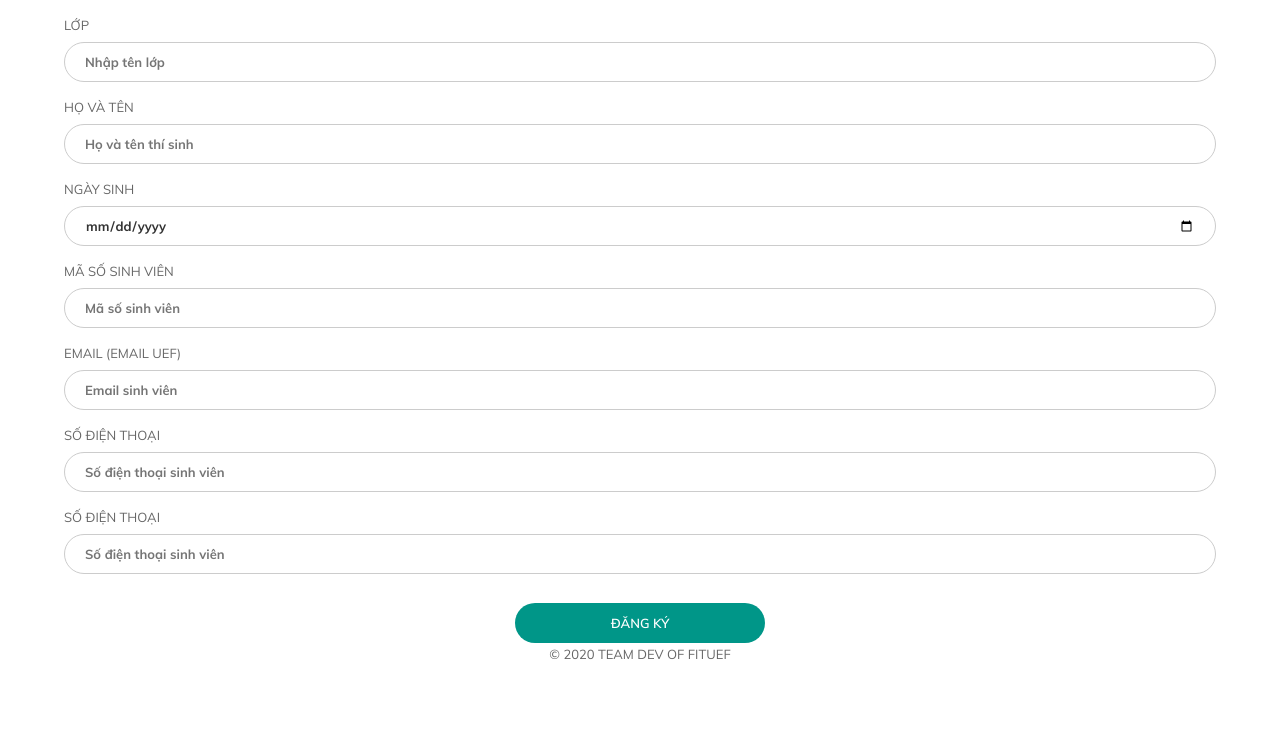
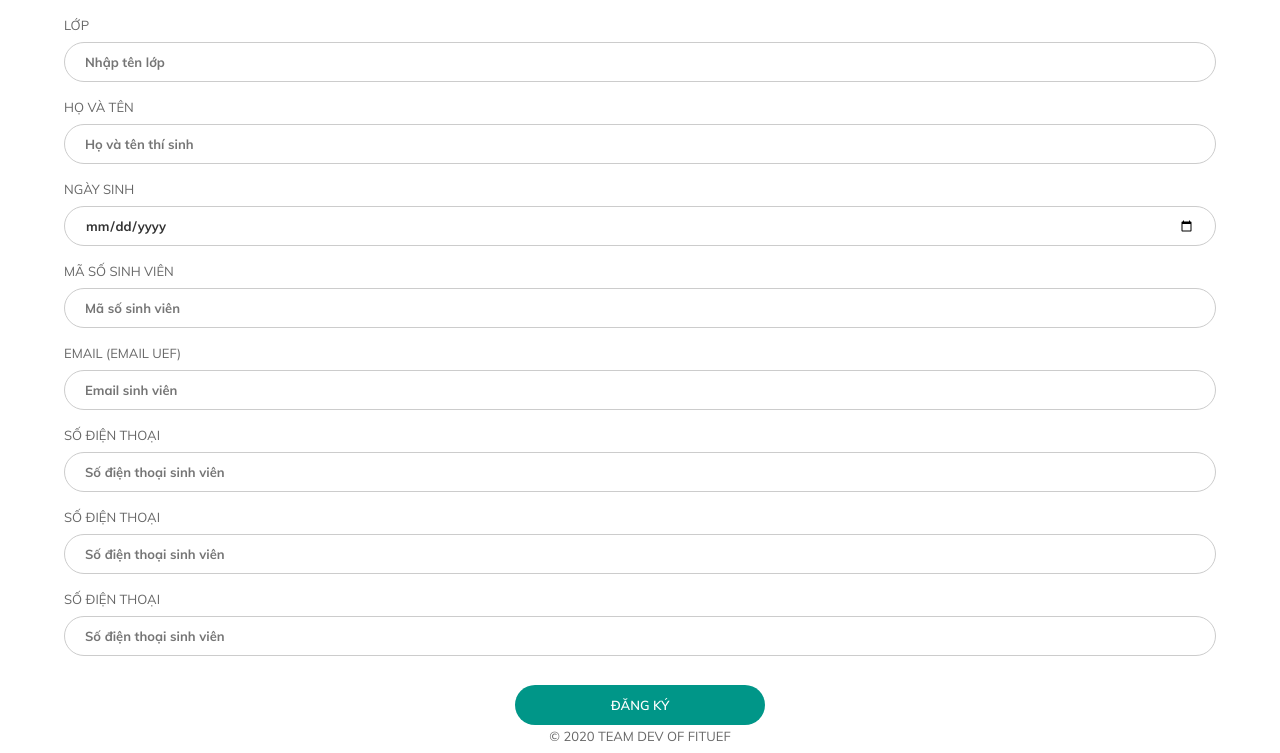
Before and after one commit to fituef/e-commerce-career-orientation, a plain HTML site: page index.html in a window 1280 px wide. Shown: the part 489-1242 px from the top of the page. Before the commit the page ends 1160 px from the top, so only its background shows below. Drawn offline with Linux system fonts and the light colour scheme.

Commit message:
Update
Update

```diff
--- a/index.html
+++ b/index.html
@@ -217,6 +217,10 @@
                     <label for="txtPhone">SỐ ĐIỆN THOẠI</label>
                     <input id="inPhone" type="text" maxlength="10" name="txtPhone[]" placeholder="Số điện thoại sinh viên" class="form-control" required>
                 </div>
+                 <div class="form-wrapper">
+                    <label for="txtPhone">SỐ ĐIỆN THOẠI</label>
+                    <input id="inPhone" type="text" maxlength="10" name="txtPhone" placeholder="Số điện thoại sinh viên" class="form-control" required>
+                </div>
                 <button id="btnDoSV" onclick="return stepSetSinhVien();" type="submit">ĐĂNG KÝ</button>
             </form>
             <H1 class="js-success-message is-hidden" style="color:seagreen;margin-bottom:25px;margin-top: 30px; text-align: center;">ĐĂNG KÝ THÀNH CÔNG</H1>
```
